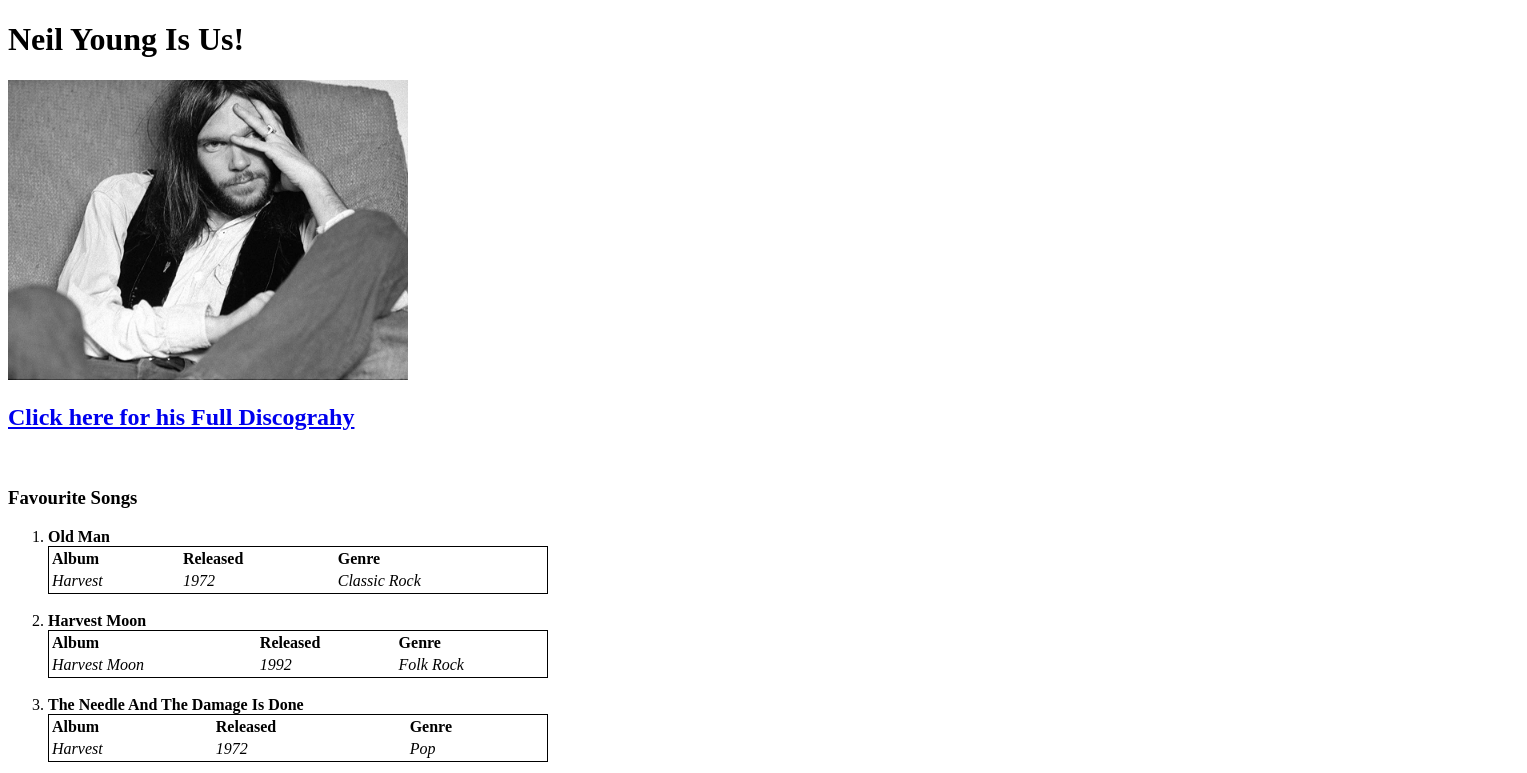
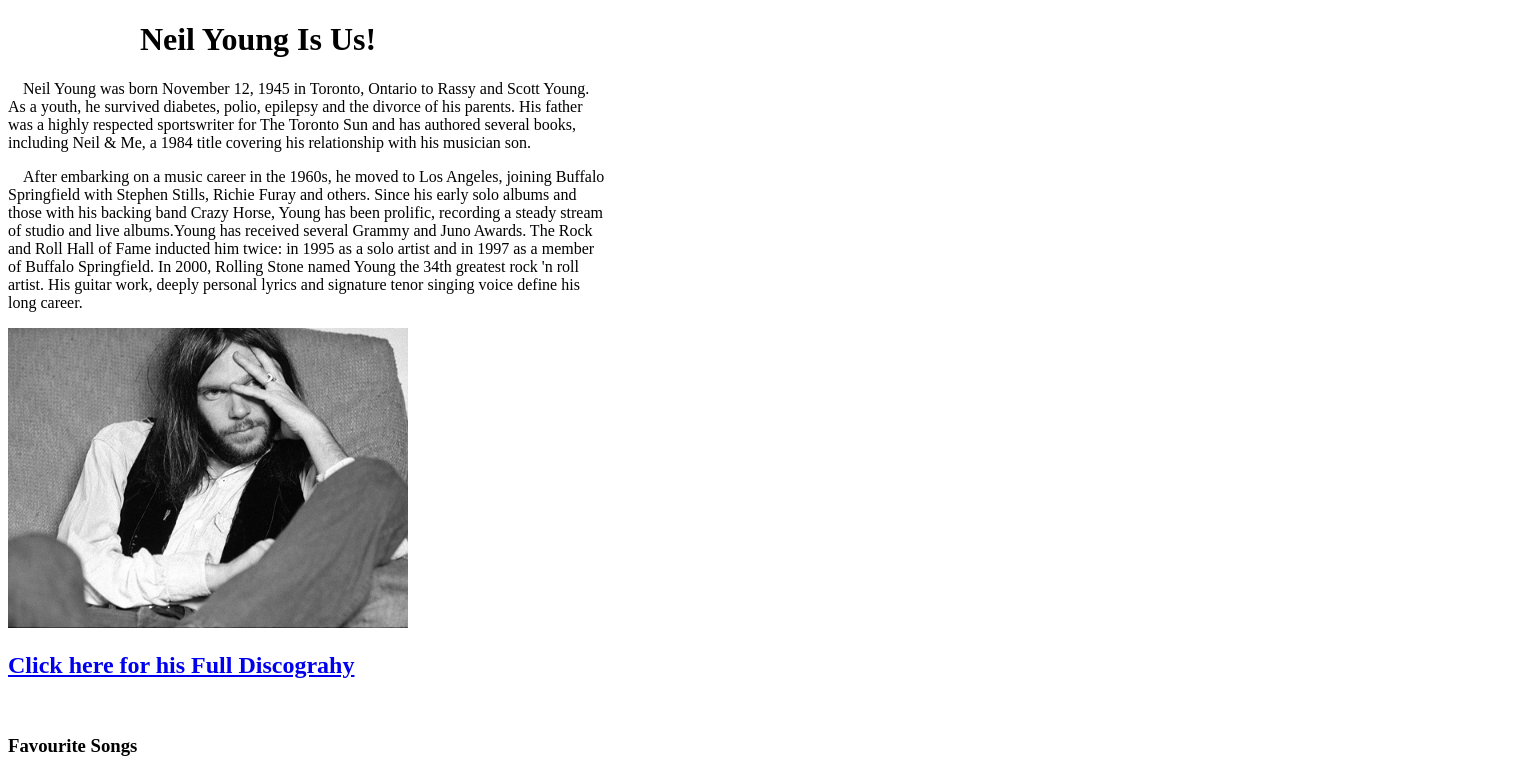
Before and after one commit to MT2314/My-Bands, a plain HTML site: page fanpage.html in a window 1280 px wide. Shown: the top 773 px of the page, 1527 px wide, since content can reach past the window. Drawn offline with Linux system fonts and the light colour scheme.

Commit message:
Rough Draft

```diff
--- a/fanpage.html
+++ b/fanpage.html
@@ -1,14 +1,36 @@
 <!DOCTYPE html>
+
 <head>
-        <title>Neil Young</title>
-        <link rel="stylesheet" href="">
+        <title >Neil Young</title>
+        <link rel="icon" href="Images/guitar.png" type="image/x-icon" >
+
 </head>
 
 <body>
 
     <header>
-           <h1>Neil Young Is Us!</h1>
+        <h1 style="text-align: center; width: 500px">Neil Young Is Us!</h1>
     </header>
+
+
+<!--Life and Legend-->
+    <p style="text-indent: 15px; width:600px"> Neil Young was born November 12, 1945 in Toronto, Ontario to Rassy
+        and Scott Young. As a youth, he survived diabetes, polio, epilepsy and the
+        divorce of his parents. His father was a highly respected sportswriter for
+        The Toronto Sun and has authored several books, including Neil & Me,
+        a 1984 title covering his relationship with his musician son.
+    </p>
+
+    <p style="text-indent: 15px; width:600px">
+        After embarking on a music career in the 1960s, he moved to Los Angeles, joining
+        Buffalo Springfield with Stephen Stills, Richie Furay and others. Since his early
+        solo albums and those with his backing band Crazy Horse, Young has been prolific,
+        recording a steady stream of studio and live albums.Young has received several
+        Grammy and Juno Awards. The Rock and Roll Hall of Fame inducted him twice:
+        in 1995 as a solo artist and in 1997 as a member of Buffalo Springfield. In 2000,
+        Rolling Stone named Young the 34th greatest rock 'n roll artist. His guitar work,
+        deeply personal lyrics and signature tenor singing voice define his long career.
+    </p>
 
 <!--Image and Link To Discography-->
         <img width=400px length=400px src = "/Images/neilyoung1.jpg" alt = "The glorious Neil Young">
@@ -17,6 +39,7 @@
     </br>
 
 <!--1st Table --Favorite Songs-->
+
     <h3>Favourite Songs</h3>
 
     <ol style = "width: 100%">
@@ -81,14 +104,7 @@
     </ol>
 
 <!--Video -- Old Man-->
-        <iframe width="1519" height="505" src="https://www.youtube.com/embed/tsGgGZ_QWqo" frameborder="0" allow="accelerometer; autoplay; encrypted-media; gyroscope; picture-in-picture" allowfullscreen></iframe>
-<!--2nd -- Random Facts-->
-
-
-
-
-
-
+    <iframe width="560" height="315" src="https://www.youtube.com/embed/An2a1_Do_fc" frameborder="0" allow="accelerometer; autoplay; encrypted-media; gyroscope; picture-in-picture" allowfullscreen></iframe>
 
 </body>
 </html>
```
Also changed, not shown: Images/guitar.jpg (added), Images/guitar.png (added). Lines whose indentation alone changed are shown as unchanged.
